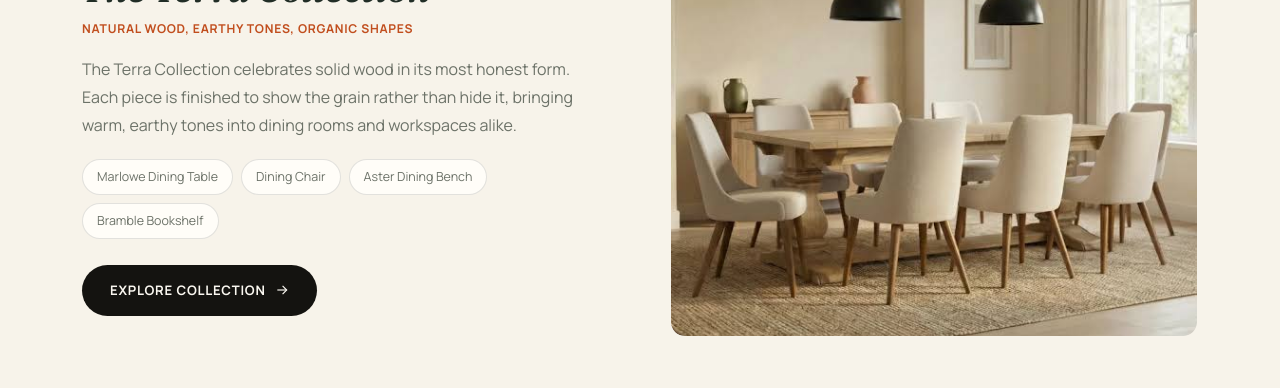
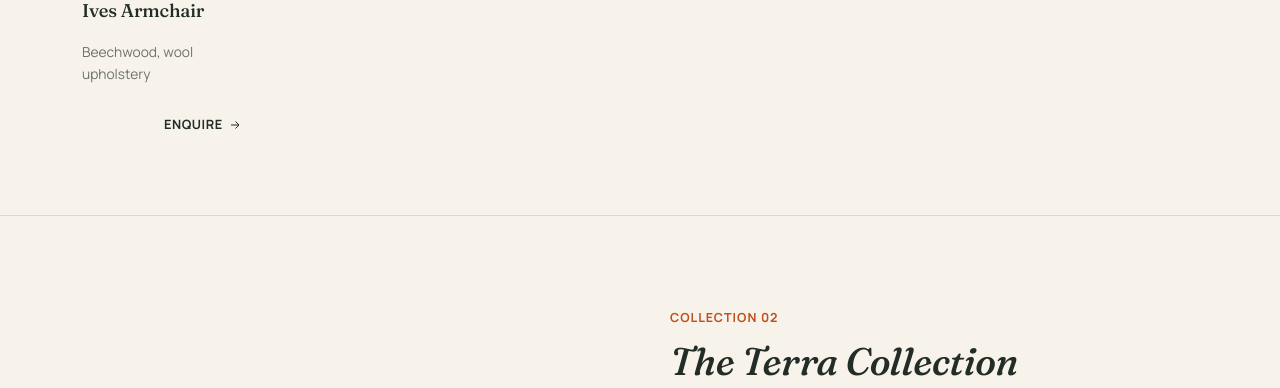
Before and after one commit to Tiahaleem/-Lumora_furnishings, a plain HTML site: page collections.html in a window 1280 px wide. Shown: the part 1409-1797 px from the top of the page. Drawn offline with Linux system fonts and the light colour scheme.

Commit message:
Add files via upload

```diff
--- a/collections.html
+++ b/collections.html
@@ -134,47 +134,38 @@
 <script>
   const arrow = '<svg viewBox="0 0 24 24"><line x1="4" y1="12" x2="20" y2="12"/><polyline points="13 5 20 12 13 19"/></svg>';
 
-  function collectionBlockHTML(c, index){
-    const reverse = index % 2 === 1 ? ' reverse' : '';
-    const products = c.productIds.map(function(id){ return PRODUCTS.find(function(p){ return p.id === id; }); }).filter(Boolean);
-    const tags = products.map(function(p){
-      return '<a class="collection-tag" href="product.html?id=' + p.id + '">' + p.name + '</a>';
-    }).join('');
-    const thumbs = products.map(function(p){
-      return (
-        '<a class="collection-thumb" href="product.html?id=' + p.id + '">' +
-          '<div class="placeholder-img">' +
-            '<img src="' + p.image + '" alt="' + p.name + '" onerror="this.remove()" onload="this.parentElement.classList.add(\'has-img\')">' +
-            '<span class="ph-label">' + p.name + '</span>' +
-          '</div>' +
-          '<span class="thumb-name">' + p.name + '</span>' +
-        '</a>'
-      );
-    }).join('');
+  // build each collection block, then fill its product grid with the
+  // exact same reliable card component used on Home and Furniture
+  document.getElementById('collectionsWrap').innerHTML = COLLECTIONS.map(function(c){
     return (
-      '<section class="collection-block' + reverse + '">' +
+      '<section class="collection-block">' +
         '<div class="wrap">' +
-          '<div class="collection-media">' +
+          '<div class="collection-banner">' +
             '<div class="placeholder-img">' +
               '<img src="' + c.image + '" alt="' + c.name + '" onerror="this.remove()" onload="this.parentElement.classList.add(\'has-img\')">' +
               '<span class="ph-label">' + c.name + ' photo</span>' +
             '</div>' +
           '</div>' +
-          '<div class="collection-text">' +
+          '<div class="collection-intro">' +
             '<p class="collection-number">Collection ' + c.number + '</p>' +
             '<h2 class="collection-title">' + c.name + '</h2>' +
             '<p class="collection-tagline">' + c.tagline + '</p>' +
             '<p class="collection-desc">' + c.description + '</p>' +
-            '<div class="collection-tags">' + tags + '</div>' +
             '<div class="collection-explore"><a href="furniture.html" class="btn btn-solid" style="background:var(--charcoal);">Explore Collection' + arrow + '</a></div>' +
           '</div>' +
+          '<div class="collection-products">' +
+            '<div class="product-grid featured-grid" id="grid-' + c.id + '"></div>' +
+          '</div>' +
         '</div>' +
-        '<div class="wrap"><div class="collection-thumbs">' + thumbs + '</div></div>' +
       '</section>'
     );
-  }
+  }).join('');
 
-  document.getElementById('collectionsWrap').innerHTML = COLLECTIONS.map(collectionBlockHTML).join('');
+  // now fill each collection's product grid
+  COLLECTIONS.forEach(function(c){
+    const products = c.productIds.map(function(id){ return PRODUCTS.find(function(p){ return p.id === id; }); }).filter(Boolean);
+    renderProductGrid(document.getElementById('grid-' + c.id), products);
+  });
 </script>
 </body>
 </html>
```
